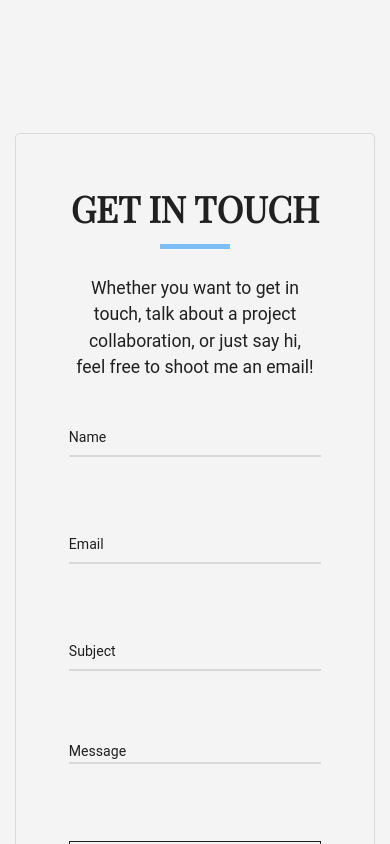
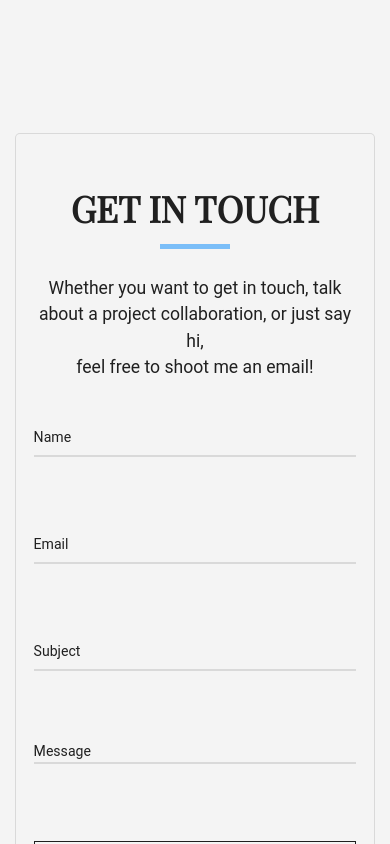
Before and after one commit to abdulkadiret/personal-portfolio, a React (Create React App) app: page / in a window 390 px wide. Shown: the part 7980-8824 px from the top of the page. Built offline with nearby package versions, Linux system fonts and the light colour scheme; a web font is replaced by a local one.

Commit message:
Add responsive padding to Contact form Card component

```diff
--- a/src/components/Contact/index.js
+++ b/src/components/Contact/index.js
@@ -28,7 +28,7 @@ const Contact = ({ className }) => {
   return (
     <section id='contact' className={className}>
       <Container className='contact__content px-sm-1 px-md-5 px-lg-1 px-xl-5 col-lg-8 col-lg-offset-2'>
-        <Card className='content__wrapper p-5' data-aos='fade-up'>
+        <Card className='content__wrapper py-5 px-3 p-lg-5' data-aos='fade-up'>
           <div data-aos='fade-up'>
             <h1 className='center'>Get in touch</h1>
             <p className='text-center pb-3'>
```
